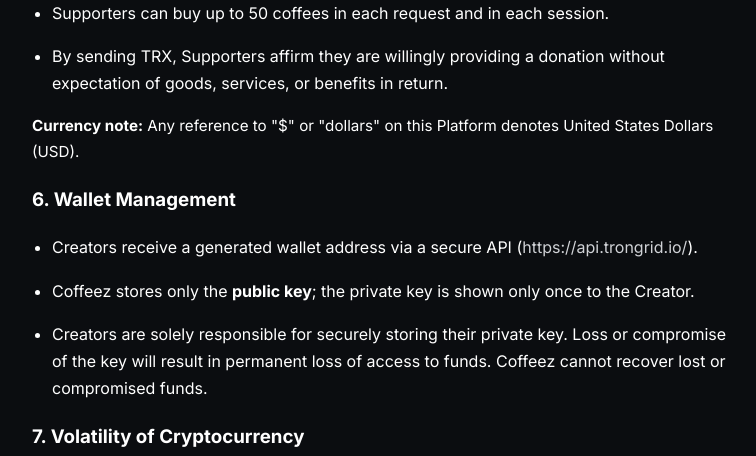
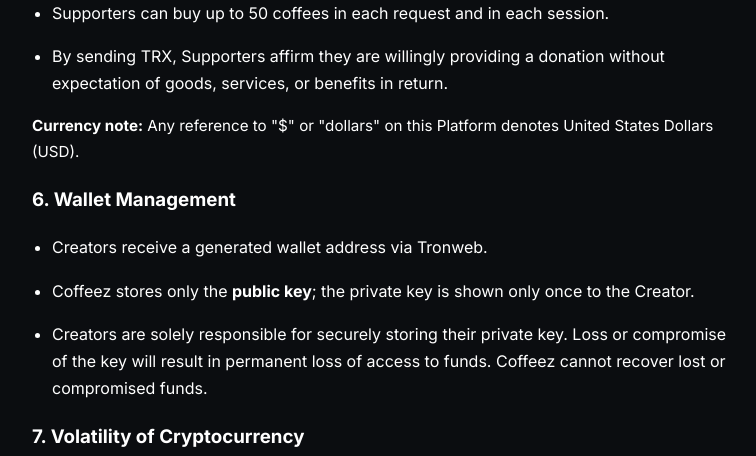
Before and after one commit to radanbahrami/coffeez, a Django app: page /terms/ in a window 1280 px wide. Shown: the part 2312-2768 px from the top of the page, without its empty margins (258-1014 px from the left). Run offline with Django 5.2, Linux system fonts and the light colour scheme.

Commit message:
Update wallet management description to specify Tronweb for address generation

```diff
--- a/coffeez/templates/coffeez/terms.html
+++ b/coffeez/templates/coffeez/terms.html
@@ -52,7 +52,7 @@
 
 <h3>6. Wallet Management</h3>
 <ul style="list-style-type: disc; padding-left: 20px;">
-  <li>Creators receive a generated wallet address via a secure API (<a href="https://api.trongrid.io/" target="_blank">https://api.trongrid.io/</a>).</li>
+  <li>Creators receive a generated wallet address via Tronweb.</li>
   <li>Coffeez stores only the <b>public key</b>; the private key is shown only once to the Creator.</li>
   <li>Creators are solely responsible for securely storing their private key. Loss or compromise of the key will result in permanent loss of access to funds. Coffeez cannot recover lost or compromised funds.</li>
 </ul>
```
